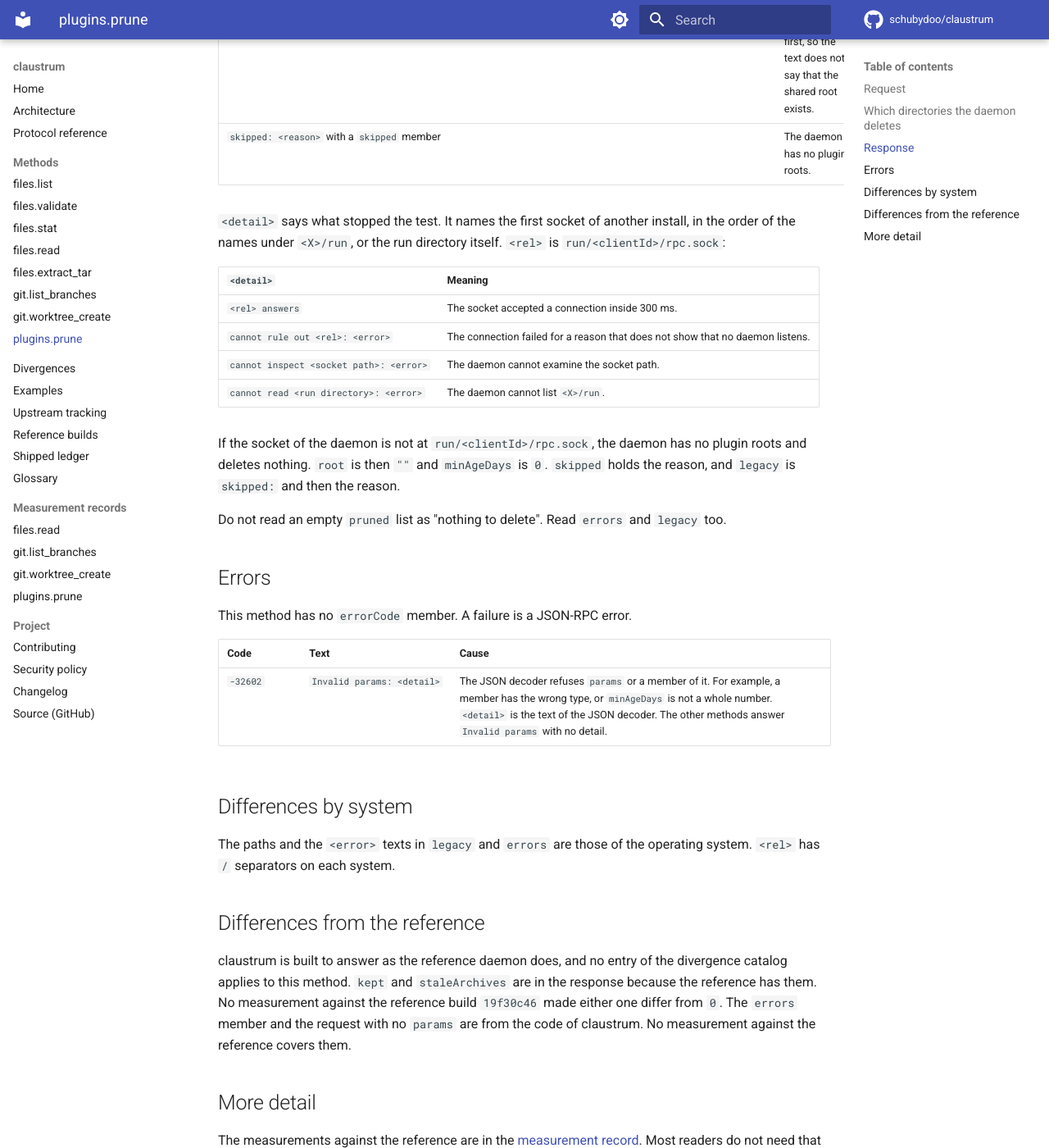
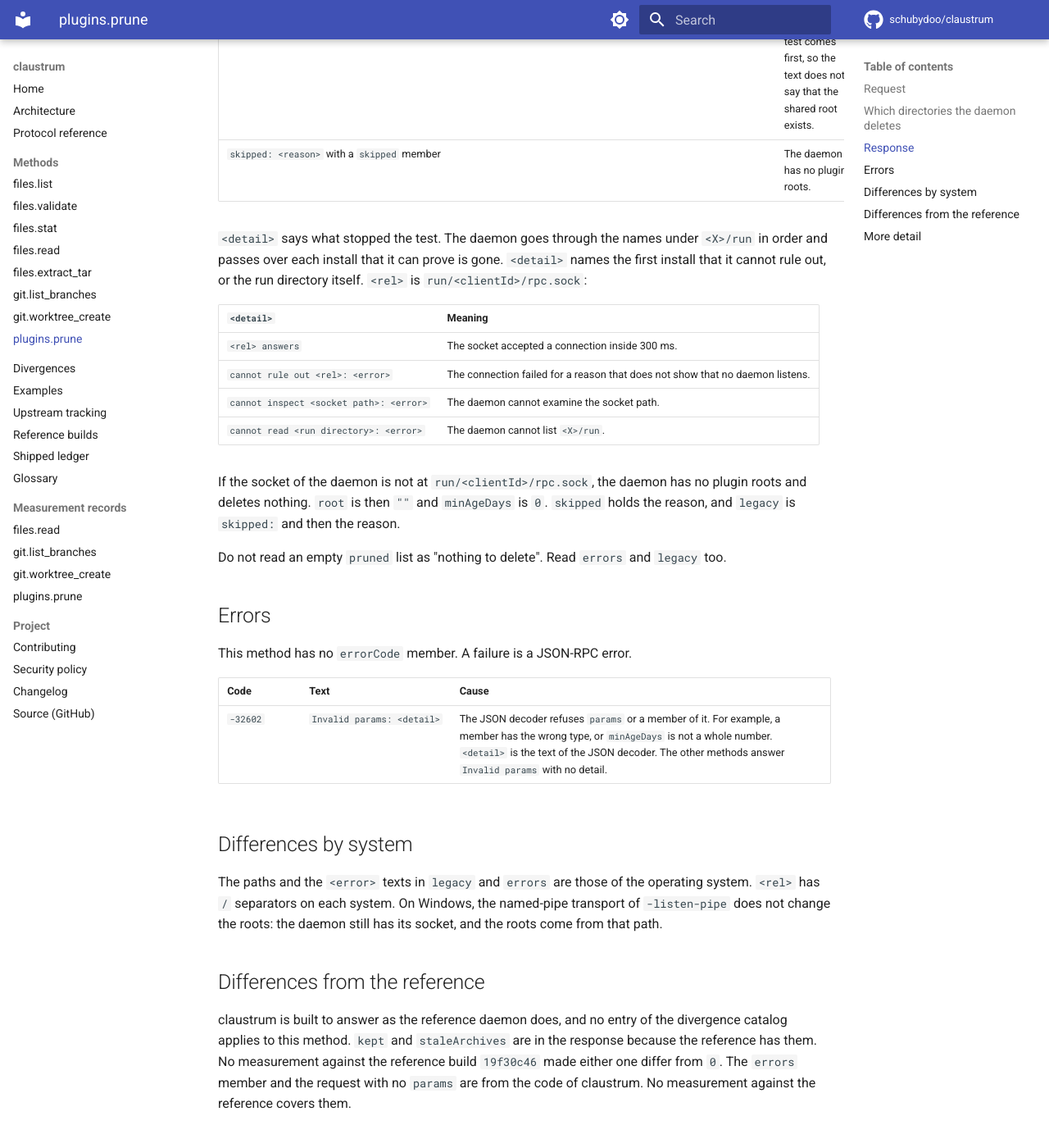
Before and after one commit to schubydoo/claustrum, an MkDocs documentation site: the page built from docs/protocol/plugins-prune.md, in a window 1280 px wide and 1400 px high, scrolled down 2374 px. Shown: the whole window at 82% size. Built offline with MkDocs 1.6.1 and Material for MkDocs 9.7.7, drawn with Linux system fonts in a browser that asks for light colours; comment, search, counter and statistics services are not loaded; some of the changed text lies outside the part shown.

Commit message:
docs: answer the review nits on the plugins.prune page
Co-Authored-By: Claude Opus 5.5 <noreply@anthropic.com>

```diff
--- a/docs/protocol/plugins-prune.md
+++ b/docs/protocol/plugins-prune.md
@@ -44,8 +44,8 @@ The daemon always goes through the root of this install. If a daemon of another
 | `prunedLegacy` | The hashes that the daemon deleted in the shared root, sorted. |
 | `staleArchives` | Always `0`. |
 | `kept` | Always `0`. |
-| `live` | The number of live directories, in each root that the daemon went through. |
-| `young` | The number of young directories that are not live, in each root that the daemon went through. |
+| `live` | The number of live directories. It is one count over the roots that the daemon went through. |
+| `young` | The number of young directories that are not live. It is one count over the roots that the daemon went through. |
 | `legacy` | What the daemon did with the shared root: see the table below. |
 | `skipped` | The reason, in a response of a daemon that has no plugin roots. Each other response has no `skipped` member. |
 | `errors` | One text in the form `<path>: <error>` for each directory that the daemon cannot delete, and for a root that it cannot list. A root that does not exist is not a failure. A directory in `errors` can be deleted in part. A response with no such failure has no `errors` member. A response with `errors` is still a success. |
@@ -60,7 +60,7 @@ The values of `legacy`:
 | `skipped: another install's daemon is running (<detail>); its sessions may use the shared legacy dirs` | The daemon found a daemon of another install, or it cannot exclude one. It left the shared root alone. This test comes first, so the text does not say that the shared root exists. |
 | `skipped: <reason>` with a `skipped` member | The daemon has no plugin roots. |
 
-`<detail>` says what stopped the test. It names the first socket of another install, in the order of the names under `<X>/run`, or the run directory itself. `<rel>` is `run/<clientId>/rpc.sock`:
+`<detail>` says what stopped the test. The daemon goes through the names under `<X>/run` in order and passes over each install that it can prove is gone. `<detail>` names the first install that it cannot rule out, or the run directory itself. `<rel>` is `run/<clientId>/rpc.sock`:
 
 | `<detail>` | Meaning |
 |---|---|
@@ -83,7 +83,7 @@ This method has no `errorCode` member. A failure is a JSON-RPC error.
 
 ## Differences by system
 
-The paths and the `<error>` texts in `legacy` and `errors` are those of the operating system. `<rel>` has `/` separators on each system.
+The paths and the `<error>` texts in `legacy` and `errors` are those of the operating system. `<rel>` has `/` separators on each system. On Windows, the named-pipe transport of `-listen-pipe` does not change the roots: the daemon still has its socket, and the roots come from that path.
 
 ## Differences from the reference
 
```
